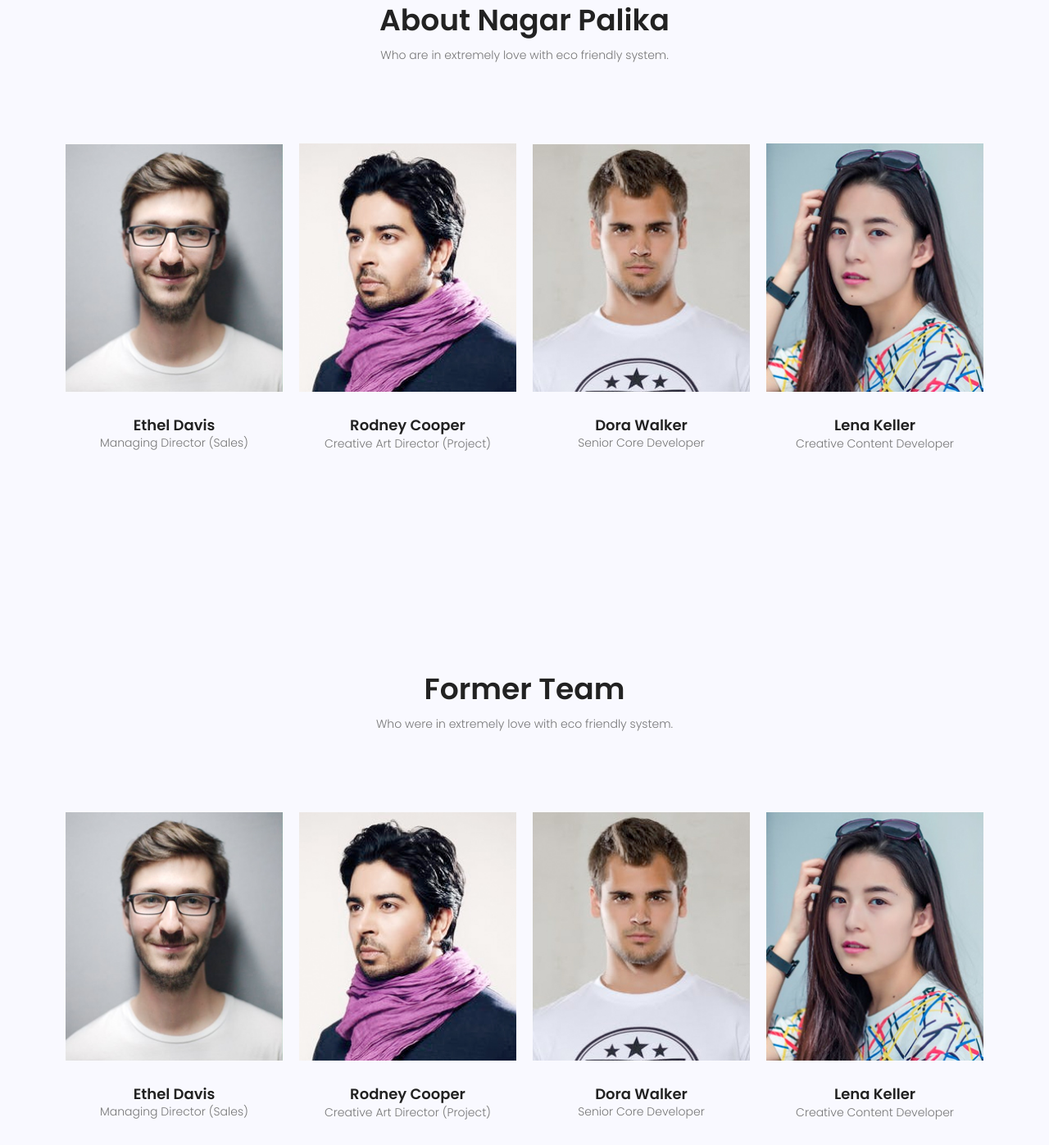
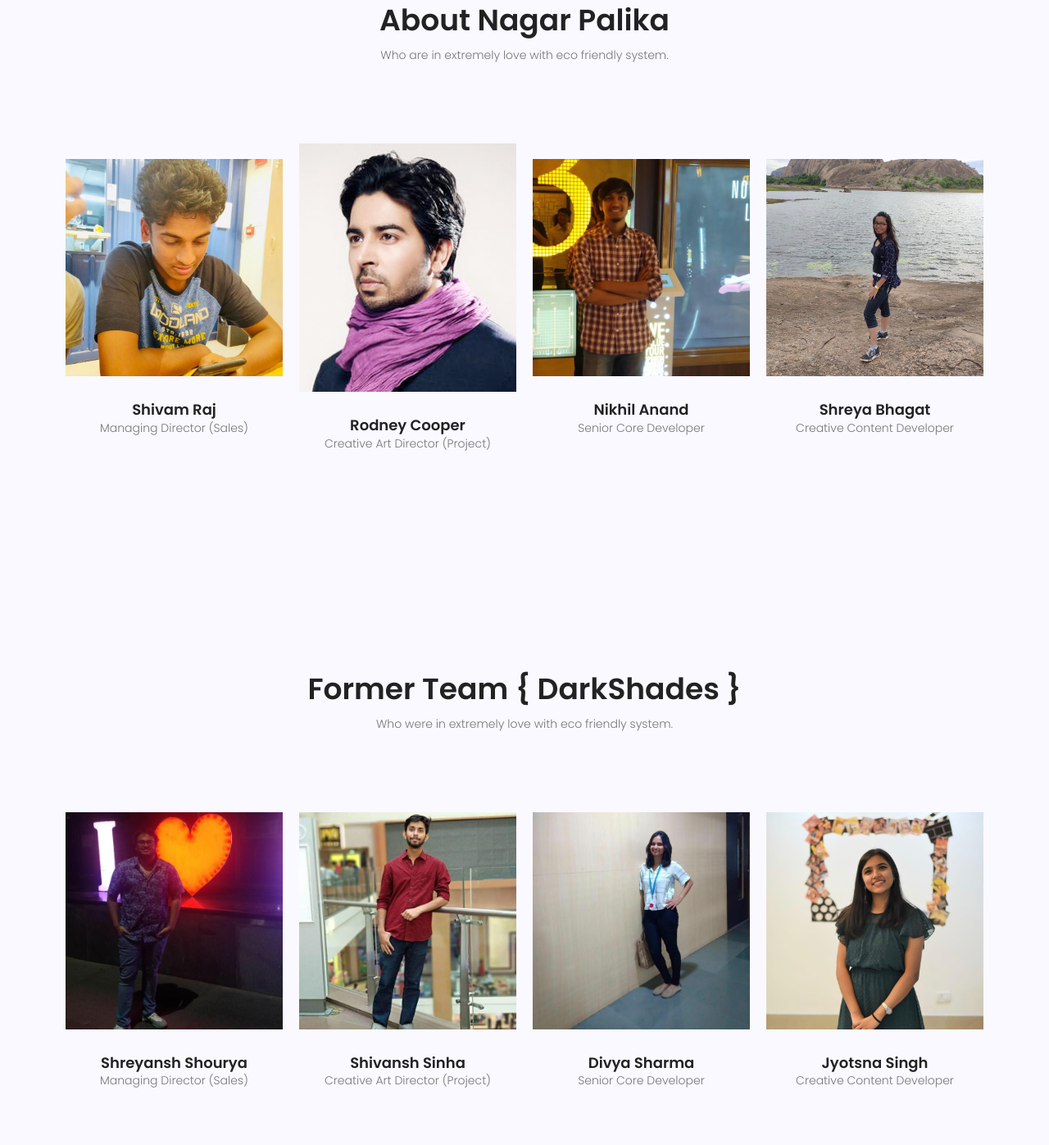
Before and after one commit to codeasylums-bootcamp/nagar_palika-may-19_final_hack, a plain HTML site: page frontend/login||signUp/index.html in a window 1280 px wide. Shown: the part 1215-2612 px from the top of the page at 82% size. Drawn offline with nearby package versions, Linux system fonts and the light colour scheme.

Commit message:
added photos in index.html

```diff
--- a/frontend/login||signUp/index.html
+++ b/frontend/login||signUp/index.html
@@ -47,19 +47,9 @@
 						    <ul class="navbar-nav">
 								<li><a href="#home">Home</a></li>
 								<li><a href="#service">Service</a></li>
-								<li><a href="#project">project</a></li>
-								<li><a href="#blog">blog</a></li>
-								<li><a href="#team">team</a></li>
-							   <!-- Dropdown -->
-							    <li class="dropdown">
-							      <a class="dropdown-toggle" href="#" id="navbardrop" data-toggle="dropdown">
-							        Pages
-							      </a>
-							      <div class="dropdown-menu">
-							        <a class="dropdown-item" href="generic.html">Generic</a>
-							        <a class="dropdown-item" href="elements.html">Elements</a>
-							      </div>
-							    </li>
+								<li><a href="#project">Description</a></li>
+								<li><a href="#team">Team</a></li>
+								<li><a href="#formerTeam">Former Team</a></li>
 						    </ul>
 						  </div>
 					</div>
@@ -129,7 +119,7 @@
 					<div class="row justify-content-center d-flex align-items-center">
 						<div class="col-md-3 single-team">
 						    <div class="thumb">
-						        <img class="img-fluid" src="img/t1.jpg" alt="">
+						        <img class="img-fluid" src="img/yo1.jpeg" alt="">
 						        <div class="align-items-center justify-content-center d-flex">
 									<a href="#"><i class="fa fa-facebook"></i></a>
 									<a href="#"><i class="fa fa-twitter"></i></a>
@@ -137,7 +127,7 @@
 						        </div>
 						    </div>
 						    <div class="meta-text mt-30 text-center">
-							    <h4>Ethel Davis</h4>
+							    <h4>Shivam Raj</h4>
 							    <p>Managing Director (Sales)</p>
 						    </div>
 						</div>
@@ -157,7 +147,7 @@
 						</div>
 						<div class="col-md-3 single-team">
 						    <div class="thumb">
-						        <img class="img-fluid" src="img/t3.jpg" alt="">
+						        <img class="img-fluid" src="img/nikhil.jpeg" alt="">
 						        <div class="align-items-center justify-content-center d-flex">
 									<a href="#"><i class="fa fa-facebook"></i></a>
 									<a href="#"><i class="fa fa-twitter"></i></a>
@@ -165,13 +155,13 @@
 						        </div>
 						    </div>
 						    <div class="meta-text mt-30 text-center">
-							    <h4>Dora Walker</h4>
+							    <h4>Nikhil Anand</h4>
 							    <p>Senior Core Developer</p>
 						    </div>
 						</div>
 						<div class="col-md-3 single-team">
 						    <div class="thumb">
-						        <img class="img-fluid" src="img/t4.jpg" alt="">
+						        <img class="img-fluid" src="img/shreya.jpeg" alt="">
 						        <div class="align-items-center justify-content-center d-flex">
 									<a href="#"><i class="fa fa-facebook"></i></a>
 									<a href="#"><i class="fa fa-twitter"></i></a>
@@ -179,7 +169,7 @@
 						        </div>
 						    </div>
 						    <div class="meta-text mt-30 text-center">
-							    <h4>Lena Keller</h4>
+							    <h4>Shreya Bhagat</h4>
 							    <p>Creative Content Developer</p>
 						    </div>
 						</div>
@@ -190,12 +180,12 @@
 			<!-- End team Area -->
 
 			<!-- Start Former team Area -->
-			<section class="team-area section-gap" id="team">
+			<section class="team-area section-gap" id="formerTeam">
 					<div class="container">
 						<div class="row d-flex justify-content-center">
 							<div class="menu-content pb-70 col-lg-8">
 								<div class="title text-center">
-									<h1 class="mb-10">Former Team</h1>
+									<h1 class="mb-10">Former Team <span>{ DarkShades }</span></h1>
 									<p>Who were in extremely love with eco friendly system.</p>
 								</div>
 							</div>
@@ -203,7 +193,7 @@
 						<div class="row justify-content-center d-flex align-items-center">
 							<div class="col-md-3 single-team">
 									<div class="thumb">
-											<img class="img-fluid" src="img/t1.jpg" alt="">
+											<img class="img-fluid" src="img/shrey.jpeg" alt="">
 											<div class="align-items-center justify-content-center d-flex">
 										<a href="#"><i class="fa fa-facebook"></i></a>
 										<a href="#"><i class="fa fa-twitter"></i></a>
@@ -211,13 +201,13 @@
 											</div>
 									</div>
 									<div class="meta-text mt-30 text-center">
-										<h4>Ethel Davis</h4>
+										<h4>Shreyansh Shourya</h4>
 										<p>Managing Director (Sales)</p>
 									</div>
 							</div>
 							<div class="col-md-3 single-team">
 									<div class="thumb">
-											<img class="img-fluid" src="img/t2.jpg" alt="">
+											<img class="img-fluid" src="img/shivansh.jpeg" alt="">
 											<div class="align-items-center justify-content-center d-flex">
 										<a href="#"><i class="fa fa-facebook"></i></a>
 										<a href="#"><i class="fa fa-twitter"></i></a>
@@ -225,13 +215,13 @@
 											</div>
 									</div>
 									<div class="meta-text mt-30 text-center">
-										<h4>Rodney Cooper</h4>
+										<h4>Shivansh Sinha</h4>
 										<p>Creative Art Director (Project)</p>
 									</div>
 							</div>
 							<div class="col-md-3 single-team">
 									<div class="thumb">
-											<img class="img-fluid" src="img/t3.jpg" alt="">
+											<img class="img-fluid" src="img/divyadi.jpeg" alt="">
 											<div class="align-items-center justify-content-center d-flex">
 										<a href="#"><i class="fa fa-facebook"></i></a>
 										<a href="#"><i class="fa fa-twitter"></i></a>
@@ -239,13 +229,13 @@
 											</div>
 									</div>
 									<div class="meta-text mt-30 text-center">
-										<h4>Dora Walker</h4>
+										<h4>Divya Sharma</h4>
 										<p>Senior Core Developer</p>
 									</div>
 							</div>
 							<div class="col-md-3 single-team">
 									<div class="thumb">
-											<img class="img-fluid" src="img/t4.jpg" alt="">
+											<img class="img-fluid" src="img/jyo.jpeg" alt="">
 											<div class="align-items-center justify-content-center d-flex">
 										<a href="#"><i class="fa fa-facebook"></i></a>
 										<a href="#"><i class="fa fa-twitter"></i></a>
@@ -253,7 +243,7 @@
 											</div>
 									</div>
 									<div class="meta-text mt-30 text-center">
-										<h4>Lena Keller</h4>
+										<h4>Jyotsna Singh</h4>
 										<p>Creative Content Developer</p>
 									</div>
 							</div>
```
Also changed, not shown: frontend/login||signUp/img/divyaSharma.jpeg (added), frontend/login||signUp/img/divyadi.jpeg (added), frontend/login||signUp/img/jyo.jpeg (added), frontend/login||signUp/img/nikhil.jpeg (added), frontend/login||signUp/img/shivansh.jpeg (added), frontend/login||signUp/img/shrey.jpeg (added), frontend/login||signUp/img/shreya.jpeg (added), frontend/login||signUp/img/t1.jpg (deleted), frontend/login||signUp/img/t3.jpg (deleted), frontend/login||signUp/img/t4.jpg (deleted), frontend/login||signUp/img/yo1.jpeg (added), 3 other files.
